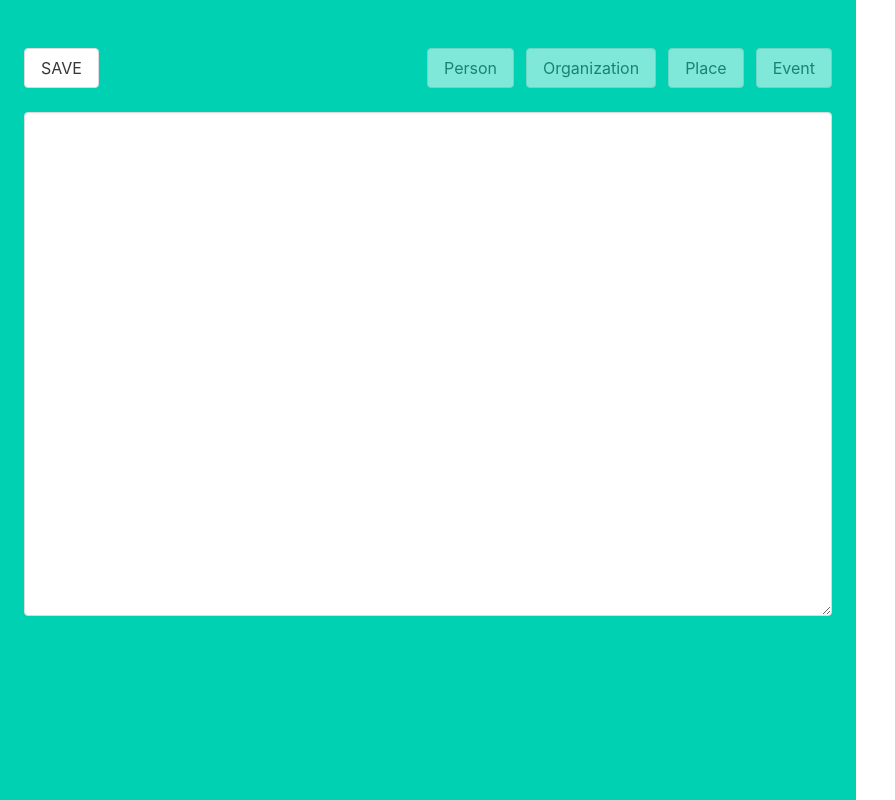
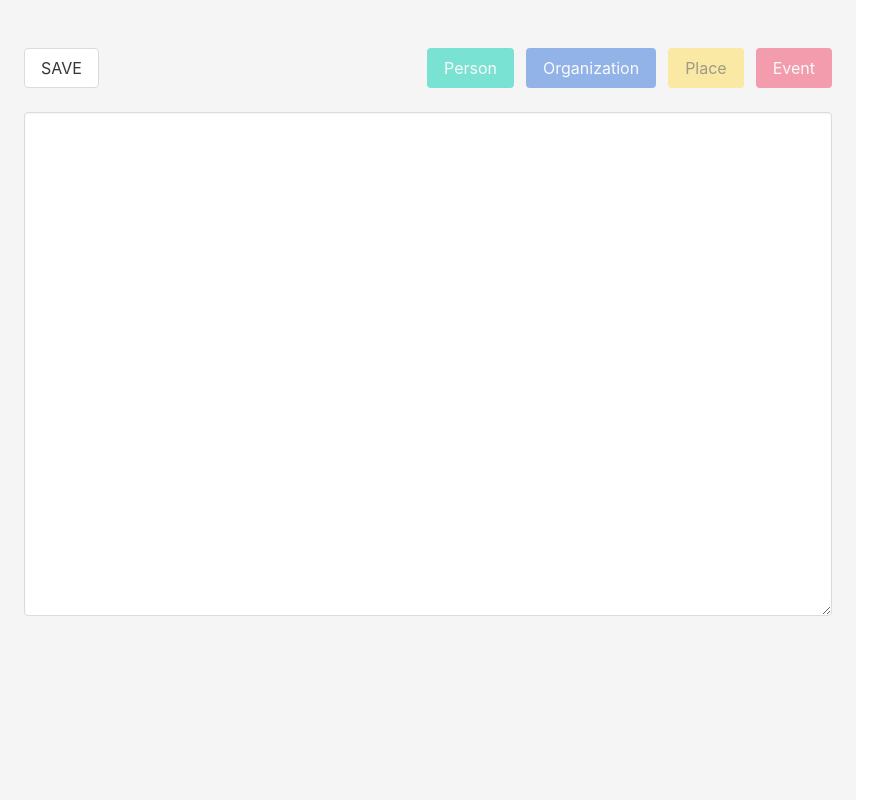
Before and after one commit to sormiston/frontend-challenge, a React (Create React App) app: page / in a window 1280 px wide. Shown: the whole page, without its empty margins (0-895 px from the left). Built offline with nearby package versions, Linux system fonts and the light colour scheme.

Commit message:
card-component OK

```diff
--- a/src/App.js
+++ b/src/App.js
@@ -17,6 +17,21 @@ export const TAGS = Object.freeze({
   PLACE: 'Place',
   EVENT: 'Event',
 })
+
+export function color(tag) {
+  switch (tag) {
+    case TAGS.PERSON:
+      return 'is-primary'
+    case TAGS.ORG:
+      return 'is-link'
+    case TAGS.PLACE:
+      return 'is-warning'
+    case TAGS.EVENT:
+      return 'is-danger'
+    default:
+      return ''
+  }
+}
 
 const dataScheme = {
   text: '',
--- a/src/ExcerptCard.jsx
+++ b/src/ExcerptCard.jsx
@@ -1,23 +1,26 @@
 import React from 'react'
+import { color } from './App'
 
 export default function ExcerptCard({ tag, text, start, end }) {
+
+
   return (
-    <div className='card'>
+    <div className='card mb-3'>
       <header className='card-header'>
-        <p className='card-header-title'>{tag}</p>
-        <a
-          href='#'
-          className='card-header-icon'
-          aria-label='more options'
-        >
+        <p className='card-header-title'>
+          <span className={`tag ${color(tag)}`}>{tag}</span>
+        </p>
+
+        {/* reminder: add delete functionality */}
           <span className='icon'>
             <i className='fas fa-angle-down' aria-hidden='true'></i>
           </span>
-        </a>
+
       </header>
       <div className='card-content'>
         <div className='content'>
           {text}
+          <br />
           <small>
             {start} {end}
           </small>
--- a/src/Layout.jsx
+++ b/src/Layout.jsx
@@ -29,7 +29,7 @@ export default function Layout(props) {
   console.log(props.children)
   return (
     <Main>
-      <section className="section has-background-primary" id="text-section">
+      <section className="section has-background-light" id="text-section">
         <div className="level">
           <div className="level-left">
             <div className="level-item">
--- a/src/TagButton.jsx
+++ b/src/TagButton.jsx
@@ -1,5 +1,6 @@
 import React from 'react'
-import { ACTIONS } from './App'
+import { ACTIONS, TAGS, color } from './App'
+
 
 export default function TagButton({
   tag,
@@ -7,10 +8,12 @@ export default function TagButton({
   indices,
   selectionValid,
 }) {
+
+
   return (
     <button
     disabled={!selectionValid}
-    className="button ml-3"
+      className={`button ml-3 ${color(tag)}`}
     onClick={(e) => {
 
         dispatch({
@@ -26,6 +29,4 @@ export default function TagButton({
     </button>
   )
 
-
-
 }
```
Also changed, not shown: 1 other file (tests, documents, lock files or other folders).
